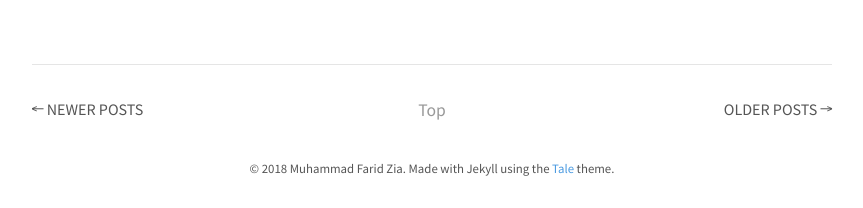
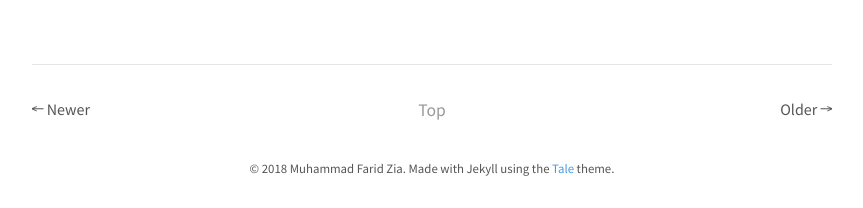
Before and after one commit to mfaridzia/mfaridzia.github.io, a Jekyll site: the page built from _posts/2018-05-20-jejak-jeka-ramadhan.markdown, in a window 1280 px wide. Shown: the part 1106-1314 px from the top of the page, without its empty margins (208-1071 px from the left). Built offline with Jekyll 4.4.1, drawn with Linux system fonts in a browser that asks for light colours.

Commit message:
change text pagination

```diff
--- a/_layouts/post.html
+++ b/_layouts/post.html
@@ -26,10 +26,10 @@ layout: default
 
 <div class="pagination">
   {% if page.next.url %}
-    <a href="{{ page.next.url | prepend: site.baseurl }}" class="left arrow">&#8592; NEWER POSTS</a>
+    <a href="{{ page.next.url | prepend: site.baseurl }}" class="left arrow">&#8592; Newer</a>
   {% endif %}
   {% if page.previous.url %}
-    <a href="{{ page.previous.url | prepend: site.baseurl }}" class="right arrow">OLDER POSTS &#8594;</a>
+    <a href="{{ page.previous.url | prepend: site.baseurl }}" class="right arrow">Older &#8594;</a>
   {% endif %}
 
   <a href="#" class="top">Top</a>
```
